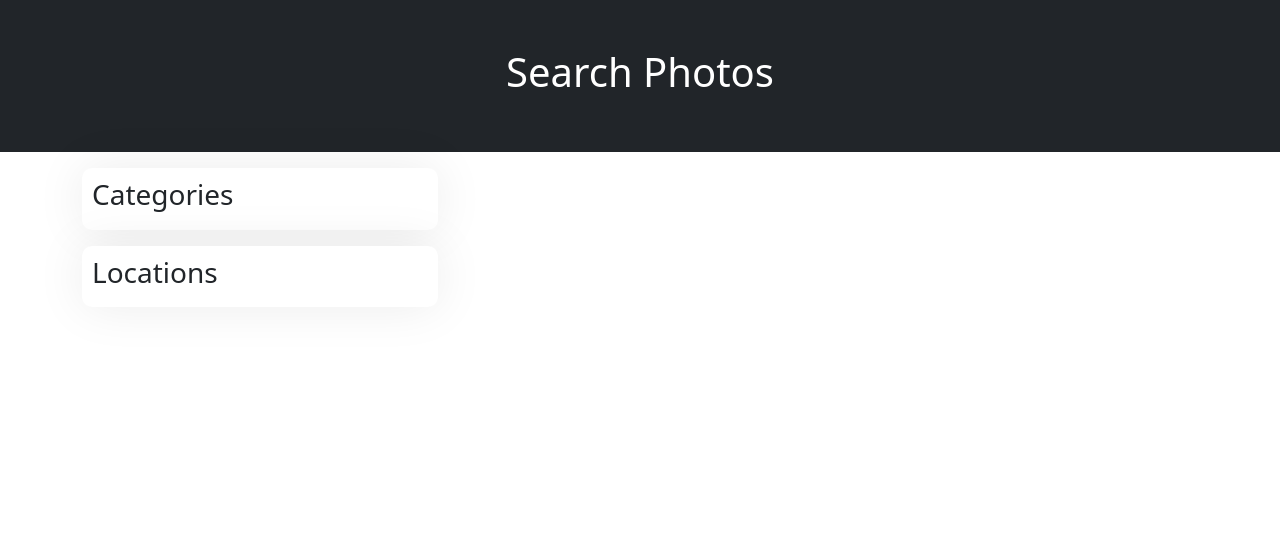
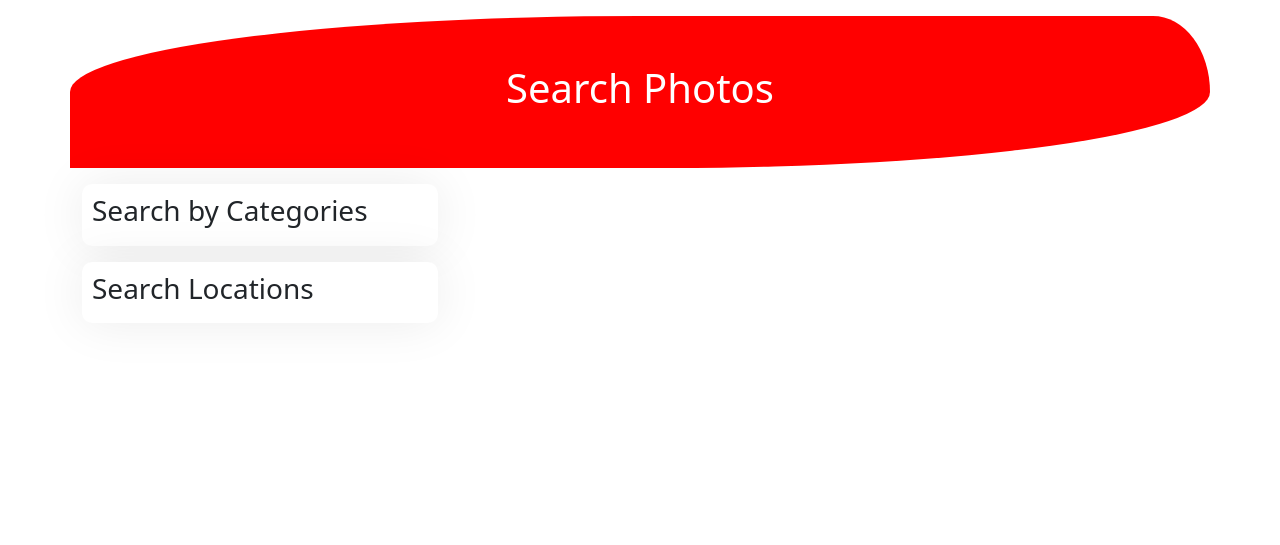
Before and after one commit to Isaac-kiptoo-kilimo/Personal-Galary-app, a Django app: page /search/ in a window 1280 px wide. Shown: the part 78-623 px from the top of the page. Run offline with Django 4.2, Linux system fonts and the light colour scheme; data that the repository does not hold is empty; some libraries are stand-ins or nearby versions.

Commit message:
styling:styled hero

```diff
--- a/imagery/templates/components/navbar.html
+++ b/imagery/templates/components/navbar.html
@@ -1,4 +1,4 @@
-<nav class="navbar navbar-expand-lg navbar-light py-3 px-4">
+<nav class="navbar navbar-expand-lg sticky-top navbar-light py-3 px-4">
     <div class="container-fluid">
       <a class="navlog" href="#">GALLARYAPP</a>
       <button class="navbar-toggler" type="button" data-bs-toggle="collapse" data-bs-target="#navbarSupportedContent" aria-controls="navbarSupportedContent" aria-expanded="false" aria-label="Toggle navigation">
--- a/imagery/templates/pages/addimage.html
+++ b/imagery/templates/pages/addimage.html
@@ -1,7 +1,7 @@
 {% extends 'base.html' %} {% block content %}
-<div class="bg-dark">
+<div class="">
   <div class="container py-5">
-    <h1 class="text-center text-white">
+    <h1 class="text-center ">
       Add Image
     </h1>
   </div>
--- a/imagery/templates/pages/index.html
+++ b/imagery/templates/pages/index.html
@@ -21,7 +21,7 @@
     {% for image in images %}
     <div class="col-md-4 mb-3">
       <div class="card">
-        <div class="img-top">
+        <div class="img-top images">
           <img src="{{image.image.url}}"  width="100%" alt="{{image.name}}" data-bs-toggle="modal" data-bs-target="#imagemodal" data-img_name="{{image.image.name}}" data-img_src="{{image.image.url}}" data-img_description="{{image.description}}" data-img_location="{{image.location}}" data-img_category="{{image.category}}" data-img_pubdate="{{image.pub_date}}" data-img_size="{{image.size}}">
         </div>
       </div>
--- a/imagery/templates/pages/search.html
+++ b/imagery/templates/pages/search.html
@@ -1,10 +1,12 @@
 {% extends 'base.html' %}
 {% block content %}
-<div class="bg-dark">
-  <div class="container py-5">
-    <h1 class="text-center text-white">
-      Search Photos
-    </h1>
+<div class="m-3">
+  <div class="container search-photos py-5">
+    <div class="div  ">
+      <h1 class="text-center">
+        Search Photos
+      </h1>
+    </div>
     <!-- <form class="col-12 col-lg-auto mb-2 d-flex" role="search" action="{% url 'searched' %}">
       <input class="form-control me-2" name="image" type="search" placeholder="Search by category" aria-label="Search">
       <button>search</button>
@@ -17,7 +19,7 @@
   <div class="row">
     <div class="col-md-4">
       <div class="custom-card mb-3">
-        <h3 class="mb-2">Categories</h3>
+        <h3 class="mb-2">Search by Categories</h3>
         {% for cat in categories %}
         <div class="mb-1">
           <a href="{%  url 'search' %}?category={{cat.id}}" class="nav-link text-capitalize">{{cat.title}}</a>
@@ -25,7 +27,7 @@
         {% endfor %}
       </div>
       <div class="custom-card mb-2">
-        <h3 class="mb-2">Locations</h3>
+        <h3 class="mb-2">Search Locations</h3>
         {% for loc in locations %}
         <div class="mb-1">
           <a href="{%  url 'search' %}?location={{loc.id}}" class="nav-link text-capitalize">{{loc.place}}</a>
--- a/static/css/style.css
+++ b/static/css/style.css
@@ -1,5 +1,7 @@
-
-
+/*
+---font-family: 'Acme', sans-serif;
+font-family: 'Fredoka One', cursive;
+font-family: 'Poppins', sans-serif; */
 .custom-card{
     background-color: white;
     border-radius: 10px;
@@ -40,3 +42,13 @@ img:hover{
     font-weight: 600;
     text-decoration: none;
 }
+.images img{
+
+    cursor: pointer;
+    border: none;
+}
+.search-photos{
+    background-color: red;
+    border-radius: 100% 10% 95% 0% / 100% 100% 100% 10%;
+    color: white;
+}
```
